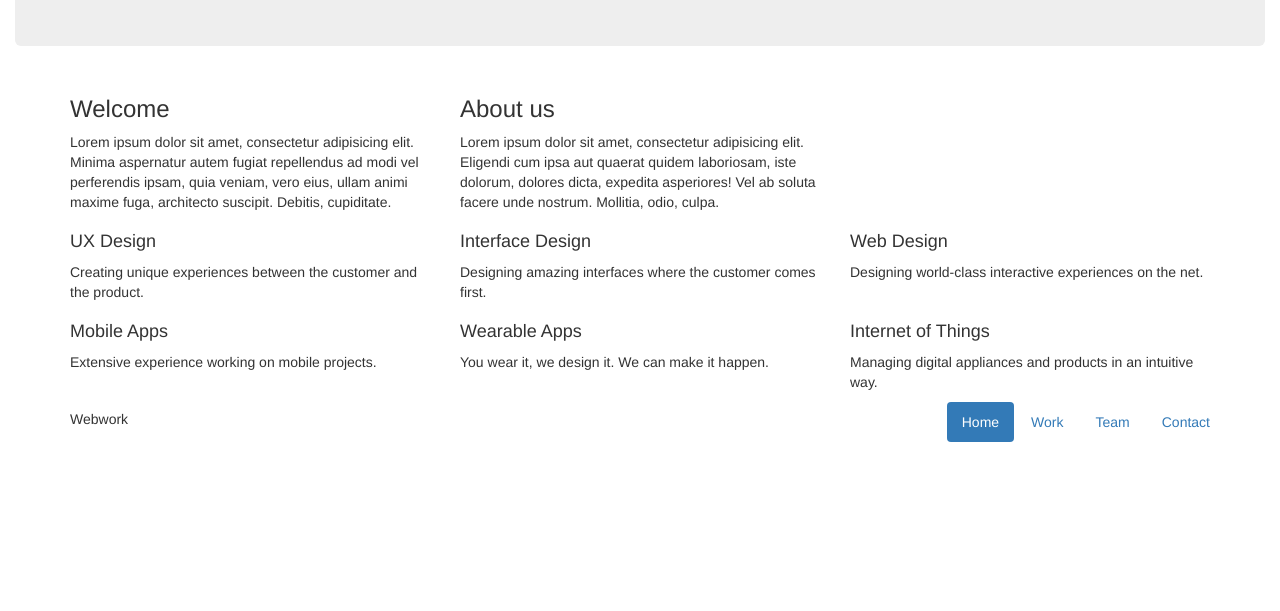
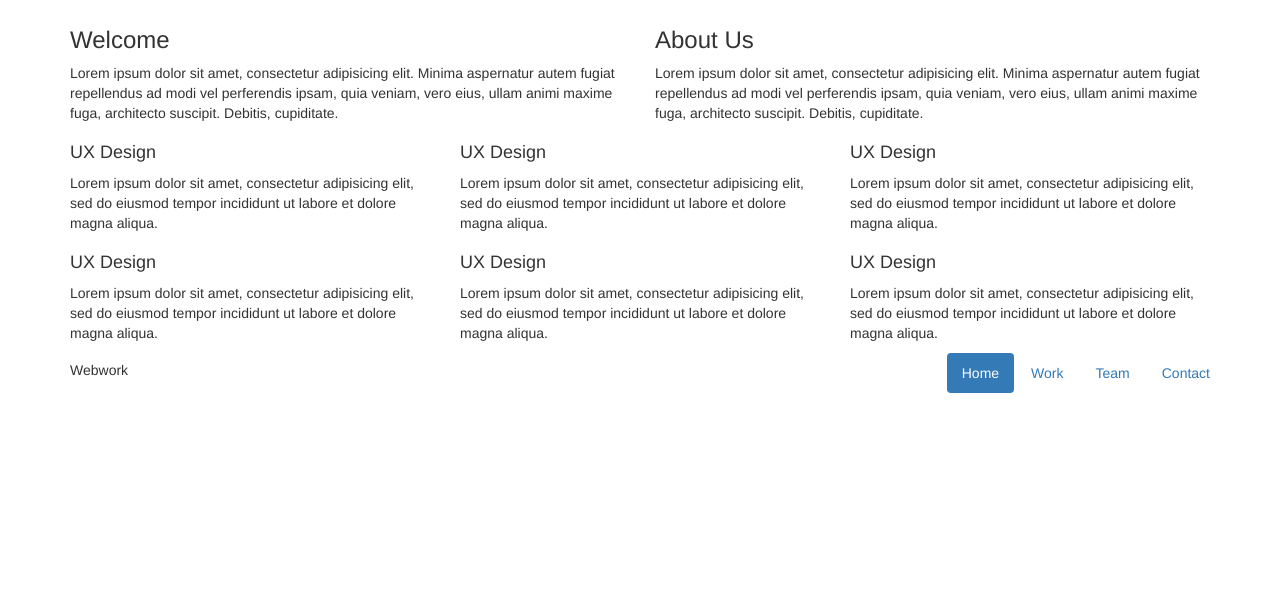
Before and after one commit to kevinmartinez/FRO-15-B4, a plain HTML site: page index.html in a window 1280 px wide. Shown: the part 189-800 px from the top of the page. Drawn offline with nearby package versions, Linux system fonts and the light colour scheme.

Commit message:
add index.html with bootstrap classes

```diff
--- a/index.html
+++ b/index.html
@@ -9,7 +9,7 @@
 
     <!-- Bootstrap -->
     <link href="css/bootstrap.min.css" rel="stylesheet">
-
+    <link rel="stylesheet" href="css/tema.css">
     <!-- HTML5 shim and Respond.js for IE8 support of HTML5 elements and media queries -->
     <!-- WARNING: Respond.js doesn't work if you view the page via file:// -->
     <!--[if lt IE 9]>
@@ -19,7 +19,7 @@
   </head>
   <body>
     <!-- Fixed navbar -->
-     <nav class="navbar navbar-inverse navbar-fixed-top">
+     <nav class="navbar navbar-inverse">
        <div class="container">
          <div class="navbar-header">
            <button type="button" class="navbar-toggle collapsed" data-toggle="collapse" data-target="#navbar" aria-expanded="false" aria-controls="navbar">
@@ -40,70 +40,96 @@
          </div><!--/.nav-collapse -->
        </div>
      </nav>
-     <div class="container-fluid">
+     <div class="container-fluid team">
        <!-- Main jumbotron for a primary marketing message or call to action -->
-      <div class="jumbotron">
+      <div class="middle">
         <h2>Think. Define. Design</h2>
         <hr>
         <p>We design solutions for digital interactions.</p>
       </div>
     </div>
-
+    <section class="main-section">
       <div class="container">
         <!-- Who we are section -->
         <div class="row">
-        <div class="col-md-4">
+          <div class="col-md-6">
+            <div class="box-big img-rounded">
               <h3>Welcome</h3>
               <p>Lorem ipsum dolor sit amet, consectetur adipisicing elit. Minima aspernatur autem fugiat repellendus ad modi vel perferendis ipsam, quia veniam, vero eius, ullam animi maxime fuga, architecto suscipit. Debitis, cupiditate.</p>
             </div>
-        <div class="col-md-4">
-          <h3>About us</h3>
-          <p>Lorem ipsum dolor sit amet, consectetur adipisicing elit. Eligendi cum ipsa aut quaerat quidem laboriosam, iste dolorum, dolores dicta, expedita asperiores! Vel ab soluta facere unde nostrum. Mollitia, odio, culpa.</p>
+          </div>
+          <div class="col-md-6">
+            <div class="box-big img-rounded">
+              <h3>About Us</h3>
+              <p>Lorem ipsum dolor sit amet, consectetur adipisicing elit. Minima aspernatur autem fugiat repellendus ad modi vel perferendis ipsam, quia veniam, vero eius, ullam animi maxime fuga, architecto suscipit. Debitis, cupiditate.</p>
             </div>
           </div>
+        </div>
+      </div>
+    </section>
     <!-- What we do section -->
+    <section class="what-we-do work">
+      <div class="container">
         <div class="row">
           <div class="col-md-4">
+            <div class="box-small img-rounded">
               <h4>UX Design</h4>
               <p>
-            Creating unique experiences between the customer and the product.
-          </p>
-        </div>
-        <div class="col-md-4">
-          <h4>Interface Design</h4>
-          <p>
-            Designing amazing interfaces where the customer comes first.
-          </p>
-        </div>
-        <div class="col-md-4">
-          <h4>Web Design</h4>
-          <p>
-            Designing world-class interactive experiences on the net.
+                Lorem ipsum dolor sit amet, consectetur adipisicing elit, sed do eiusmod tempor incididunt ut labore et dolore magna aliqua.
               </p>
             </div>
           </div>
-      <div class="row">
           <div class="col-md-4">
-          <h4>Mobile Apps</h4>
+            <div class="box-small img-rounded">
+              <h4>UX Design</h4>
               <p>
-            Extensive experience working on mobile projects.
-          </p>
-        </div>
-        <div class="col-md-4">
-          <h4>Wearable Apps</h4>
-          <p>
-            You wear it, we design it. We can make it happen.
-          </p>
-        </div>
-        <div class="col-md-4">
-          <h4>Internet of Things</h4>
-          <p>
-            Managing digital appliances and products in an intuitive way.
+                Lorem ipsum dolor sit amet, consectetur adipisicing elit, sed do eiusmod tempor incididunt ut labore et dolore magna aliqua.
               </p>
             </div>
           </div>
+          <div class="col-md-4">
+            <div class="box-small img-rounded">
+              <h4>UX Design</h4>
+              <p>
+                Lorem ipsum dolor sit amet, consectetur adipisicing elit, sed do eiusmod tempor incididunt ut labore et dolore magna aliqua.
+              </p>
+            </div>
+          </div>
+        </div>
 
-      <footer>
+
+
+        <div class="row">
+          <div class="col-md-4">
+            <div class="box-small img-rounded">
+              <h4>UX Design</h4>
+              <p>
+                Lorem ipsum dolor sit amet, consectetur adipisicing elit, sed do eiusmod tempor incididunt ut labore et dolore magna aliqua.
+              </p>
+            </div>
+          </div>
+          <div class="col-md-4">
+            <div class="box-small img-rounded">
+              <h4>UX Design</h4>
+              <p>
+                Lorem ipsum dolor sit amet, consectetur adipisicing elit, sed do eiusmod tempor incididunt ut labore et dolore magna aliqua.
+              </p>
+            </div>
+          </div>
+          <div class="col-md-4 img-rounded">
+            <div class="box-small">
+              <h4>UX Design</h4>
+              <p>
+                Lorem ipsum dolor sit amet, consectetur adipisicing elit, sed do eiusmod tempor incididunt ut labore et dolore magna aliqua.
+              </p>
+            </div>
+          </div>
+        </div>
+      </div>
+    </section>
+
+    <footer class="main-footer">
+      <div class="container">
         <div class="row">
           <div class="col-md-4">
             <h5>Webwork</h5>
@@ -117,8 +143,12 @@
             </ul>
           </div>
         </div>
+      </div>
     </footer>
-    </div>
+
+
+
+
     <!-- jQuery (necessary for Bootstrap's JavaScript plugins) -->
     <script src="https://ajax.googleapis.com/ajax/libs/jquery/1.11.3/jquery.min.js"></script>
     <!-- Include all compiled plugins (below), or include individual files as needed -->
```
Lines whose indentation alone changed are shown as unchanged.
